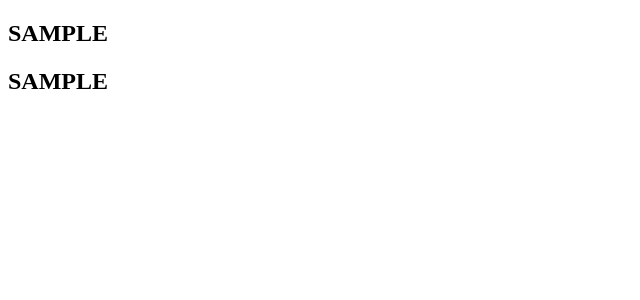
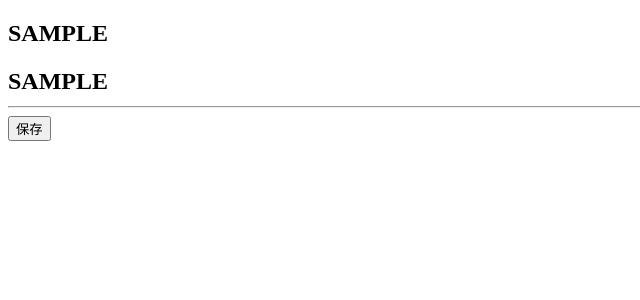
Before and after one commit to uenoryo/html2pdf, a Vue app: page / in a window 1280 px wide. Shown: the top 300 px of the page, without its empty margins (0-640 px from the left). Built offline with nearby package versions, Linux system fonts and the light colour scheme.

Commit message:
pdfで保存できるように.

```diff
--- a/src/components/Sample.vue
+++ b/src/components/Sample.vue
@@ -5,11 +5,16 @@
     </div>
     <div ref="result">
     </div>
+    <hr>
+    <div>
+      <button @click="save">保存</button>
+    </div>
   </div>
 </template>
 
 <script>
 import html2canvas from 'html2canvas'
+import jsPDF from 'jspdf'
 
 export default {
   name: 'Sample',
@@ -19,6 +24,15 @@ export default {
       this.$refs.result.appendChild(canvas)
     })
   },
+  methods: {
+    "save": function() {
+      let pdf = new jsPDF()
+      html2canvas(this.$refs.content).then((canvas) => {
+        pdf.addImage(canvas.toDataURL(), 'JPEG', 0, 0, 200, 0)
+        pdf.save('test.pdf')
+      })
+    },
+  },
 }
 </script>
 
```
